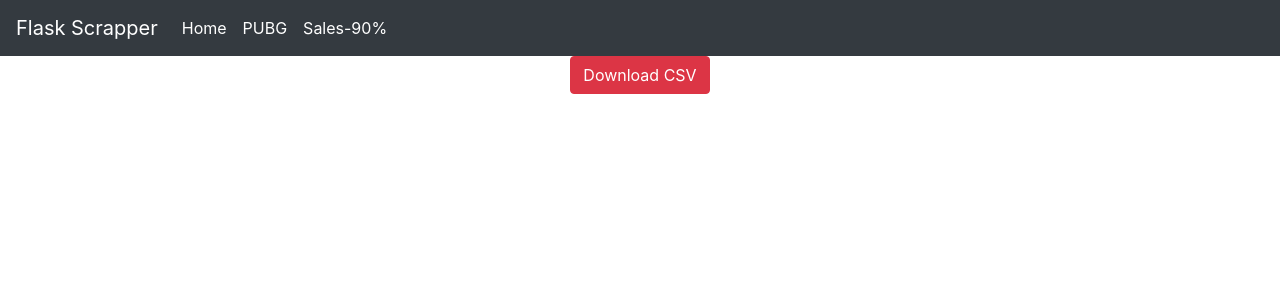
After one commit to kpakula/FlaskScrapper, a Flask app: page /file-downloads/ in a window 1280 px wide. The commit adds this page. Shown: the top 300 px of the page. Run offline with Flask 2, Linux system fonts and the light colour scheme; some libraries are stand-ins or nearby versions.

Commit message:
Added download button, changed the discount.csv path

```diff
--- a/app.py
+++ b/app.py
@@ -1,5 +1,6 @@
-from flask import Flask, render_template
+from flask import Flask, render_template, send_file
 from scrap import Scrap
+import strings
 app = Flask(__name__)
 
 name = "Flask App"
@@ -23,6 +24,15 @@ def pubg():
     return render_template('pubg.html')
 
 
+@app.route('/return-file/')
+def return_file():
+    return send_file(strings.send_file_path, as_attachment=True)
+
+
+@app.route('/file-downloads/')
+def file_download():
+    return render_template('downloads.html')
+
 
 if __name__ == '__main__':
     app.run(debug=True)
--- /dev/null
+++ b/strings.py
@@ -0,0 +1,5 @@
+# path to the file to download.
+send_file_path = ""
+# path to the folder where the file will be saved
+save_path = ""
+filename = ""
--- /dev/null
+++ b/templates/downloads.html
@@ -0,0 +1,9 @@
+{% extends 'layout.html' %}
+
+{% block body %}
+<body class="body">
+    <div class="container" align="center">
+        <a href="/return-file/" target="_blank"><button type="button" class="btn btn-danger">Download CSV</button></a>
+    </div>
+</body>
+{% endblock %}
--- a/templates/steamsales.html
+++ b/templates/steamsales.html
@@ -3,6 +3,9 @@
 {% block body %}
     <div class="jumbotron text-center">
         <h1> The best steam sales -90% </h1>
+    </div>
+    <div class="container" align="center" style="padding-bottom: 10px">
+        <a href="/return-file/" target="_blank"><button type="button" class="btn btn-danger">Download CSV</button></a>
     </div>
 
     {% for item in items %}
```
Also changed, not shown: scrap.py (+6 -2 lines).
